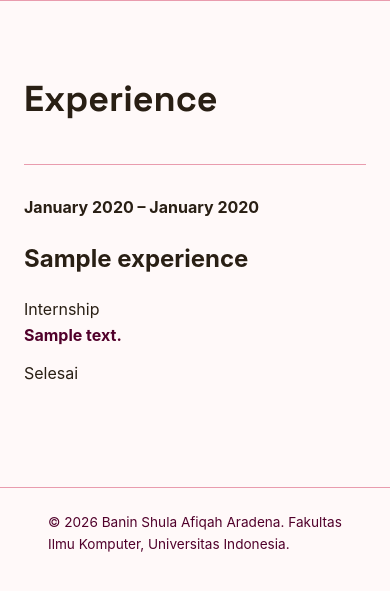
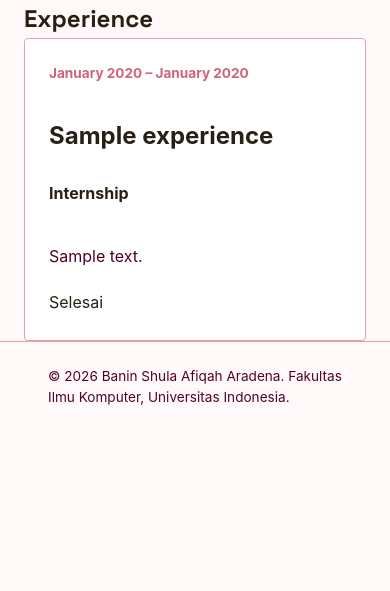
Before and after one commit to baninshula-beep/myportofolio, a Django app: page /experience/ in a window 390 px wide. Shown: the part 174-765 px from the top of the page. Run offline with Django 5.2, Linux system fonts and the light colour scheme; tables that the repository leaves empty hold one stand-in row (values such as "Sample post").

Commit message:
style: update experience page layout

```diff
--- a/static/css/style.css
+++ b/static/css/style.css
@@ -211,76 +211,132 @@
 
 }
 
-/* Experience Section */
-.experience {
-    padding: 100px 0;
-    border-top: 1px solid var(--line);
+/* Experience Page */
+
+.experience-section {
+    padding: 4rem 0 5rem;
 }
 
-.experience h1 {
-    font-size: 48px;
-    margin-bottom: 45px;
+.experience-header {
+    margin-bottom: 3rem;
+}
+
+.experience-header h1 {
+    font-size: clamp(2.5rem, 6vw, 4rem);
+    line-height: 1;
+    margin: 0.5rem 0 1rem;
+}
+
+.section-kicker {
+    font-size: 0.8rem;
+    letter-spacing: 0.08em;
+    text-transform: uppercase;
+    color: var(--accent);
+    font-weight: 700;
+}
+
+.experience-intro {
+    max-width: 600px;
+    color: var(--text-muted);
 }
 
 .experience-grid {
     display: flex;
     flex-direction: column;
+    gap: 2rem;
 }
 
 .experience-card {
-    padding: 40px 0;
-    border-top: 1px solid var(--line);
+    display: grid;
+    grid-template-columns: 140px 1fr;
+    gap: 1.5rem;
+    padding: 1.5rem;
+    border: 1px solid var(--line);
+    border-radius: var(--radius);
+    background: #fff;
+    transition:
+        transform 0.25s ease,
+        box-shadow 0.25s ease;
+}
+
+.experience-card:hover {
+    transform: translateY(-4px);
+    box-shadow: 8px 8px 0 var(--accent);
+}
+
+.experience-image {
+    width: 140px;
+    aspect-ratio: 4 / 3;
+    overflow: hidden;
+    border-radius: var(--radius);
+    background: #f3eeee;
+}
+
+.experience-image img {
+    width: 100%;
+    height: 100%;
+    object-fit: cover;
+    display: block;
+    transition: transform 0.3s ease;
+}
+
+.experience-card:hover .experience-image img {
+    transform: scale(1.04);
+}
+
+.experience-card-content {
+    padding: 0.5rem 0;
 }
 
 .experience-date {
-    font-size: 16px;
+    font-size: 0.85rem;
     font-weight: 700;
-    margin: 0 0 20px 0;
+    color: var(--accent);
+    margin-bottom: 0.75rem;
 }
 
 .experience-card h2 {
-    font-size: 28px;
-    margin: 0 0 18px 0;
+    font-size: 1.8rem;
+    margin-bottom: 0.35rem;
+}
+
+.experience-role {
+    font-weight: 700;
+    margin-bottom: 1rem;
 }
 
 .experience-description {
-    max-width: 750px;
+    color: var(--text-muted);
+    line-height: 1.7;
+}
+
+.empty-state {
     color: var(--text-muted);
 }
 
-.experience-description p {
-    margin: 0;
-    line-height: 1.7;
-}
 
-.experience-description p:first-child {
-    color: var(--text);
-    font-weight: 700;
-    margin-bottom: 12px;
-}
+/* Experience Responsive */
 
-.experience-description p + p {
-    margin-top: 0;
-}
+@media (max-width: 700px) {
 
-/* Responsive */
-@media (max-width: 768px) {
-    .experience {
-        padding: 70px 0;
-    }
-
-    .experience h1 {
-        font-size: 36px;
-        margin-bottom: 35px;
+    .experience-section {
+        padding: 3rem 0;
     }
 
     .experience-card {
-        padding: 30px 0;
+        grid-template-columns: 1fr;
+        gap: 1.25rem;
+    }
+
+    .experience-image {
+        width: 100%;
+        aspect-ratio: 16 / 10;
     }
 
     .experience-card h2 {
-        font-size: 24px;
+        font-size: 1.5rem;
     }
+
 }
 
 /* Education Form */
```
